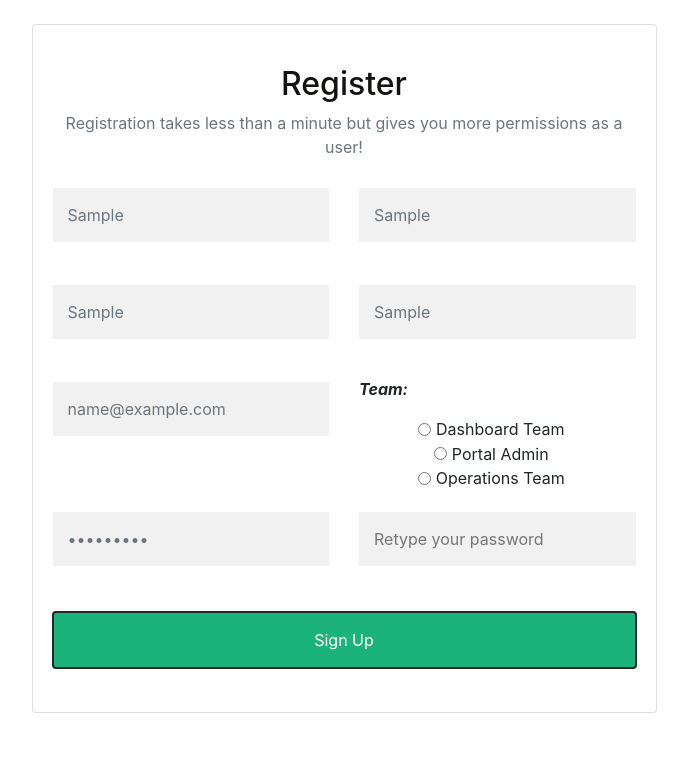
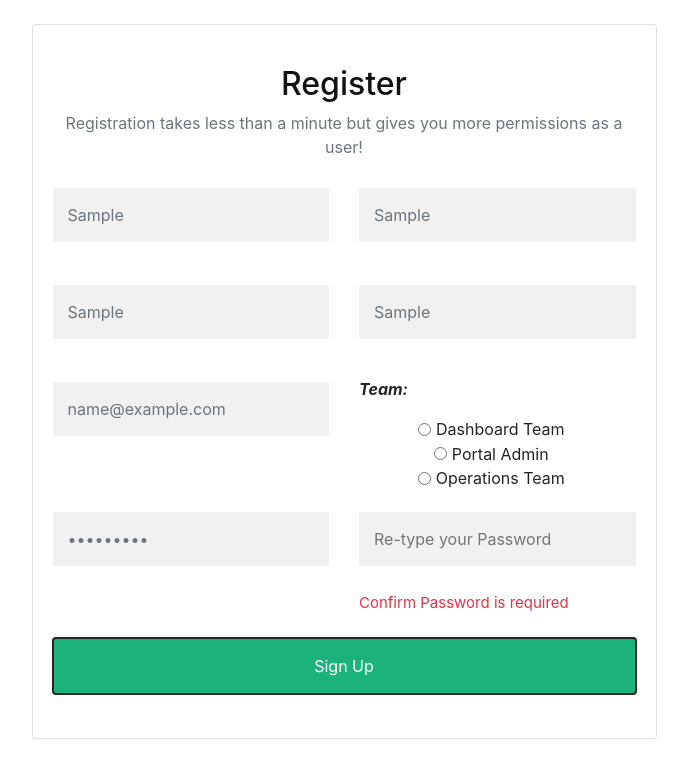
Before and after one commit to hhafzahh/Simulation, an Angular app in the folder majorProj/: page /register in a window 1280 px wide. Both pictures are taken after typing "Sample", "Sample", "Sample", "Sample", "name@example.com", "Sample123" into the empty fields and a click on the button "Sign Up". Shown: the top 778 px of the page, without its empty margins (296-984 px from the left). Built offline with nearby package versions, Linux system fonts and the light colour scheme.

Commit message:
Date: 3/12/2022 10:14 am
Validations

Completed:
Validations for Password & Confirm Password Fields

In-Progress:
Role Based Authorization Disabled Rules

```diff
--- a/majorProj/src/app/login/login.component.html
+++ b/majorProj/src/app/login/login.component.html
@@ -19,7 +19,7 @@
                     </div>
 
 
-                    <input formControlName="email" class="text-muted" id="email" placeholder="Your email" type="text"
+                    <input formControlName="email" class="text-muted" [ngClass]="{ 'is-invalid': submitted && f.email.errors }" id="email" placeholder="Your email" type="text"
                         required />
 
                     <div *ngIf="submitted && f.email.errors" class="invalid-feedback">
@@ -27,7 +27,7 @@
                     </div>
 
 
-                    <input formControlName="password" id="password" class="text-muted" type="password"
+                    <input formControlName="password" id="password" class="text-muted" [ngClass]="{ 'is-invalid': submitted && f.password.errors }" type="password"
                         placeholder="Your password" required />
 
                     <div *ngIf="submitted && f.password.errors" class="invalid-feedback">
--- a/majorProj/src/app/register/register.component.html
+++ b/majorProj/src/app/register/register.component.html
@@ -2,7 +2,7 @@
     <div class="card" class="col-md-6 offset-md-3 mt-4">
         <div class="card auth">
             <div class="card-body auth-card">
-                <form [formGroup]="myForm" (ngSubmit)="onSubmit()" >
+                <form [formGroup]="myForm" (ngSubmit)="onSubmit()">
 
                     <h2 style="color: rgb(19, 18, 16)">Register </h2>
                     <p class="text-muted mb-4">
@@ -15,10 +15,13 @@
                             <div class="form-group">
                                 <div>
                                     <input class="text-muted" formControlName="firstName" id="name"
-                                        placeholder="Your first name" [ngClass]="{ 'is-invalid': submitted && f.firstName.errors }" type="text" required />
+                                        placeholder="Your first name"
+                                        [ngClass]="{ 'is-invalid': submitted && f.firstName.errors }" type="text"
+                                        required />
 
                                     <div *ngIf="submitted && f.firstName.errors" class="invalid-feedback">
                                         <div *ngIf="f.firstName.errors.required">First Name is required</div>
+
                                     </div>
                                 </div>
 
@@ -27,7 +30,8 @@
 
                         <div class="col-sm-6">
                             <div class="form-group">
-                                    <input class="text-muted" formControlName="lastName" id="name" [ngClass]="{ 'is-invalid': submitted && f.lastName.errors }"
+                                <input class="text-muted" formControlName="lastName" id="name"
+                                    [ngClass]="{ 'is-invalid': submitted && f.lastName.errors }"
                                     placeholder="Your last name " type="text" required />
 
                                 <div *ngIf="submitted && f.lastName.errors" class="invalid-feedback">
@@ -38,7 +42,8 @@
                         </div>
                         <div class="col-sm-6">
                             <div class="form-group">
-                                    <input formControlName="username" class="text-muted" id="username" [ngClass]="{ 'is-invalid': submitted && f.username.errors }"
+                                <input formControlName="username" class="text-muted" id="username"
+                                    [ngClass]="{ 'is-invalid': submitted && f.username.errors }"
                                     placeholder="Your username" type="text" required />
 
                                 <div *ngIf="submitted && f.username.errors" class="invalid-feedback">
@@ -50,7 +55,8 @@
                         <div class="col-sm-6">
                             <div class="form-group">
 
-                                    <input class="text-muted" formControlName="mobileNum" id="mobileNum" [ngClass]="{ 'is-invalid': submitted && f.mobileNum.errors }"
+                                <input class="text-muted" formControlName="mobileNum" id="mobileNum"
+                                    [ngClass]="{ 'is-invalid': submitted && f.mobileNum.errors }"
                                     placeholder="Your phone number" type="text" required />
 
                                 <div *ngIf="submitted && f.mobileNum.errors" class="invalid-feedback">
@@ -63,8 +69,9 @@
                         <div class="col-sm-6">
                             <div class="form-group">
 
-                                    <input formControlName="email" class="text-muted" id="email" [ngClass]="{ 'is-invalid': submitted && f.email.errors }"
-                                        placeholder="Your email" type="text" required />
+                                <input formControlName="email" class="text-muted" id="email"
+                                    [ngClass]="{ 'is-invalid': submitted && f.email.errors }" placeholder="Your email"
+                                    type="text" required />
 
                                 <div *ngIf="submitted && f.email.errors" class="invalid-feedback">
                                     <div *ngIf="f.email.errors.required"> Email is required</div>
@@ -75,70 +82,87 @@
                         </div>
                         <div class="col-sm-6">
                             <div class="form-group">
-                                <!----
-                                    <input formControlName="team" class="text-muted" id="team" [ngClass]="{ 'is-invalid': submitted && f.team.errors }"
-                                       placeholder="Applications Team / Operations Team / Portal Admin" type="text" required />
-
-                                    <div *ngIf="submitted && f.team.errors" class="invalid-feedback">
-                                        <div *ngIf="f.team.errors.required"> Team is required</div>
-                                    </div>
-                                -->
-                                <p style="text-align: left;font-style: oblique; font-size: medium; font-weight: bold;">Team:</p>
+                                <p style="text-align: left;font-style: oblique; font-size: medium; font-weight: bold;">
+                                    Team:</p>
                                 <div class="form-check form-check-inline">
-                                    <input class="form-check-input" type="radio" formControlName="team" name="team" id="team"
-                                      value="Dashboard Team" checked [checked]="true" (change)="onItemChange($any($event.target).value)">
+                                    <input class="form-check-input" type="radio" formControlName="team" name="team"
+                                        id="team" value="Dashboard Team" checked [checked]="true"
+                                        (change)="onItemChange($any($event.target).value)">
                                     <label class="form-check-label" for="exampleRadios1">
                                         Dashboard Team
                                     </label>
                                 </div>
-                                  <div class="form-check form-check-inline">
-                                    <input class="form-check-input" type="radio" formControlName="team" name="team" id="team"
-                                      value="Portal Admin" [checked]="true" (change)="onItemChange($any($event.target).value)">
+                                <div class="form-check form-check-inline" [ngClass]="{ 'is-invalid': submitted && f.password.errors }">
+                                    <input class="form-check-input" type="radio" formControlName="team" name="team"
+                                        id="team" value="Portal Admin" [checked]="true"
+                                        (change)="onItemChange($any($event.target).value)">
                                     <label class="form-check-label" for="exampleRadios2">
                                         Portal Admin
                                     </label>
                                 </div>
-                                  <div class="form-check form-check-inline">
-                                    <input class="form-check-input" type="radio" formControlName="team" name="team" id="team"
-                                      value="Operations Team" [checked]="true" (change)="onItemChange($any($event.target).value)">
+                                <div class="form-check form-check-inline" [ngClass]="{ 'is-invalid': submitted && f.password.errors }" >
+                                    <input class="form-check-input" type="radio" formControlName="team" name="team"
+                                        id="team" value="Operations Team" [checked]="true"
+                                        (change)="onItemChange($any($event.target).value)">
                                     <label class="form-check-label" for="exampleRadios3">
                                         Operations Team
                                     </label>
                                 </div>
-                            </div>
 
-
-
-
-                        </div>
-                        <div class="col-sm-6" formGroupName="pwSet">
-                            <div class="form-group">
-
-                                    <input formControlName="password" id="password" class="text-muted" type="password"
-                                        placeholder="Your password" required />
-
-
-
+                                <div *ngIf="submitted && f.team.errors" class="invalid-feedback">
+                                    <div *ngIf="f.team.errors.required">Team is required</div>
 
                                 </div>
                             </div>
 
-                        <div class="col-sm-6" formGroupName="pwSet">
+                        </div>
+
+
+                        <div class="col-sm-6">
                             <div class="form-group">
-                                <p>
-                                    <input formControlName="retype" id="password" class="text-muted" type="password"
-                                        placeholder="Retype your password" required />
-                                </p>
+
+                                <input type="password" formControlName="password" class="form-control"
+                                    class="text-muted" placeholder="Your Password"
+                                    [ngClass]="{ 'is-invalid': submitted && f.password.errors }" />
+
+                                <div *ngIf="submitted && f.password.errors" class="invalid-feedback">
+                                    <div *ngIf="f.password.errors.required">Password is required</div>
+                                    <div *ngIf="f.password.errors.minlength">
+                                        Password must be at least 6 characters
+                                    </div>
+                                    <div *ngIf="f.password.errors.maxlength">
+                                        Password must not exceed 20 characters
+                                    </div>
+                                </div>
 
                             </div>
                         </div>
+
+
+                        <div class="col-sm-6">
+                            <div class="form-group">
+
+                                <input type="password" formControlName="confirm_password" class="form-control"
+                                    class="text-muted" placeholder="Re-type your Password"
+                                    [ngClass]="{ 'is-invalid': submitted && f.confirm_password.errors }" />
+                                <div *ngIf="submitted && f.confirm_password.errors" class="invalid-feedback">
+                                    <div *ngIf="f.confirm_password.errors.required">
+                                        Confirm Password is required
+                                    </div>
+                                    <div *ngIf="f.confirm_password.errors.confirmedValidator == true">
+                                        Confirm Password does not match
+                                    </div>
+                                </div>
+
+                            </div>
+                        </div>
+
+
                         <div class="col-sm-12">
-
                         </div>
                         <div class="col-sm-12">
                             <p>
-                                <button  type="button" class="btn btn-primary" type="submit"
-                                    class="registerbtn">
+                                <button type="button" class="btn btn-primary" type="submit" class="registerbtn">
                                     Sign Up
                                 </button>
                             </p>
```
Also changed, not shown: majorProj/src/app/register/custom.validator.ts (added, +20 -0 lines), majorProj/src/app/register/register.component.ts (+12 -14 lines), 1 other file (tests, documents, lock files or other folders). Lines whose indentation alone changed are shown as unchanged.
